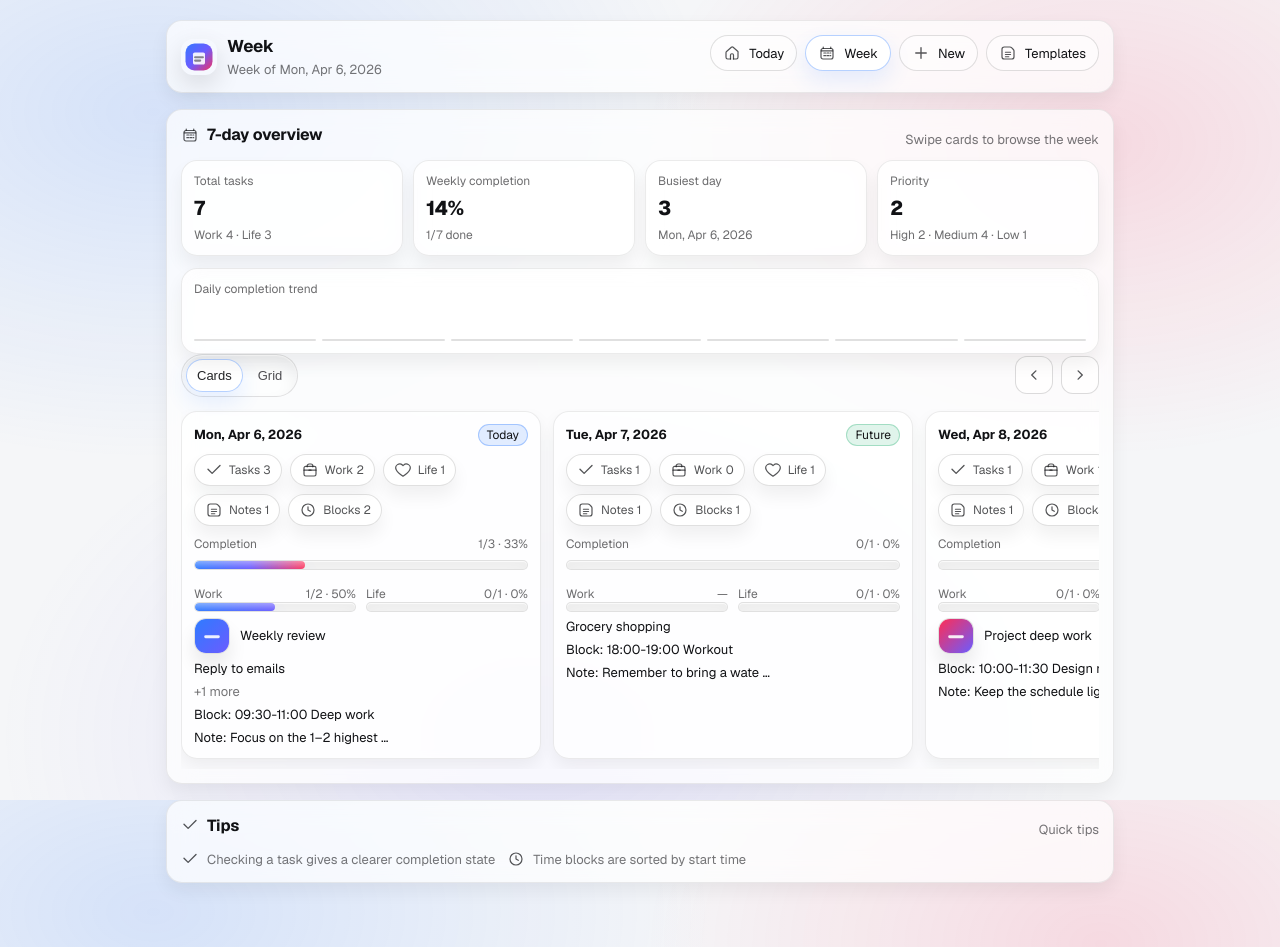
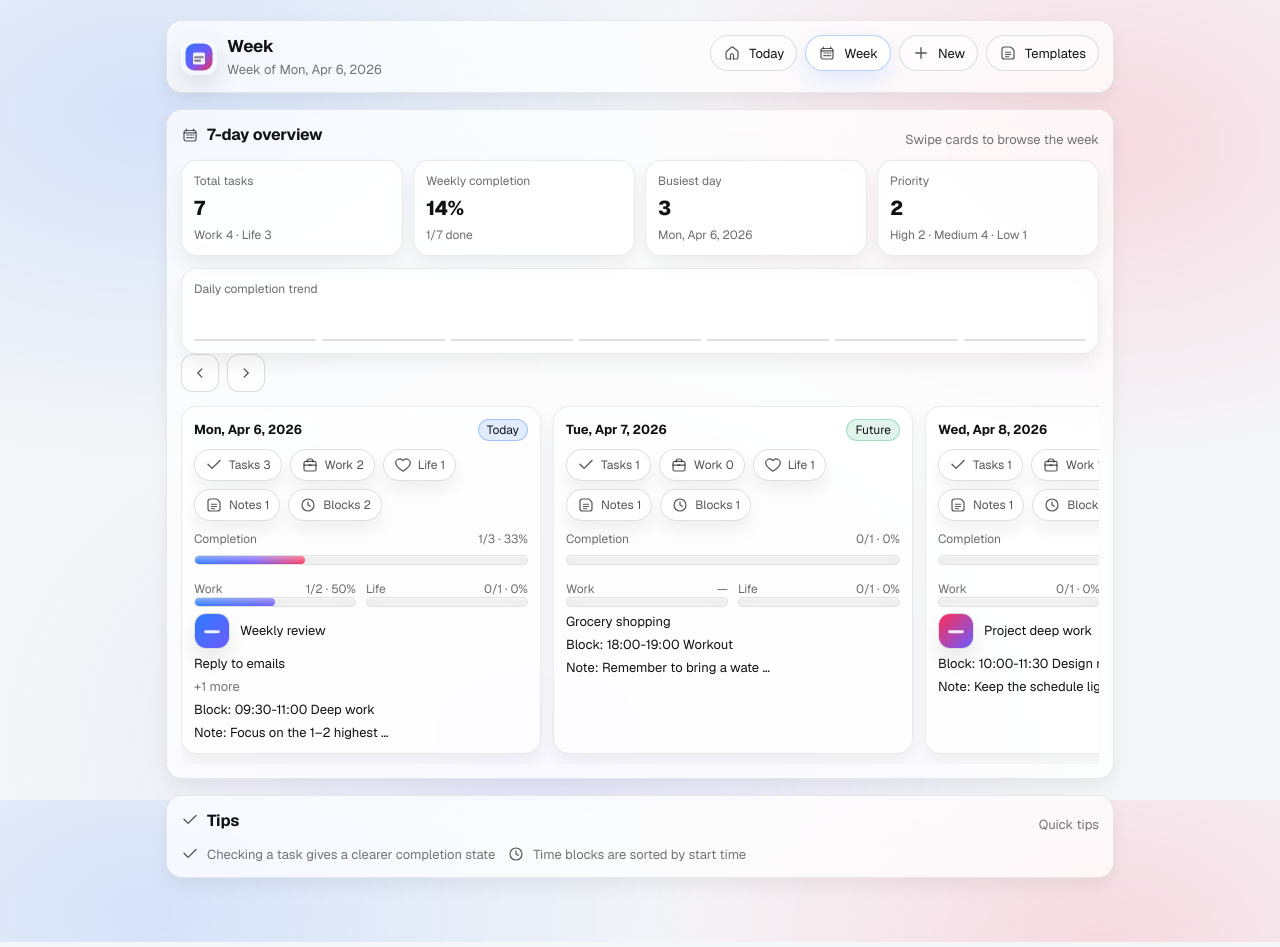
Before and after one commit to abyssyli/my-tool, a Next.js app: page /week in a window 1280 px wide. Built offline with nearby package versions, Linux system fonts and the light colour scheme.

Commit message:
v7: verified closed-loop interaction flow

```diff
--- a/src/app/week/page.tsx
+++ b/src/app/week/page.tsx
@@ -2,7 +2,7 @@
 
 import Link from "next/link";
 import Image from "next/image";
-import React, { useMemo, useRef, useState } from "react";
+import React, { useMemo, useRef } from "react";
 
 import { PageShell } from "@/app/components/PageShell";
 import { usePlanner } from "@/app/PlannerProvider";
@@ -44,7 +44,6 @@ export default function WeekPage() {
     return [today, ...weekDays.slice(0, idx), ...weekDays.slice(idx + 1)];
   }, [weekDays, today]);
   const carouselRef = useRef<HTMLDivElement | null>(null);
-  const [view, setView] = useState<"cards" | "grid">("cards");
 
   function scrollCarousel(direction: -1 | 1) {
     const el = carouselRef.current;
@@ -133,28 +132,6 @@ export default function WeekPage() {
         })()}
 
         <div className={styles.weekControls}>
-          <div className={styles.segmented} role="tablist" aria-label="Week view">
-            <button
-              className={view === "cards" ? styles.segButtonActive : styles.segButton}
-              type="button"
-              onClick={() => setView("cards")}
-              role="tab"
-              aria-selected={view === "cards"}
-            >
-              Cards
-            </button>
-            <button
-              className={view === "grid" ? styles.segButtonActive : styles.segButton}
-              type="button"
-              onClick={() => setView("grid")}
-              role="tab"
-              aria-selected={view === "grid"}
-            >
-              Grid
-            </button>
-          </div>
-
-          {view === "cards" ? (
           <div className={styles.weekNav}>
             <button
               className={styles.iconButton}
@@ -173,13 +150,9 @@ export default function WeekPage() {
               <IconChevronRight className={styles.icon} />
             </button>
           </div>
-          ) : null}
         </div>
 
-        <div
-          className={view === "cards" ? styles.weekCarousel : styles.gridWeek}
-          ref={view === "cards" ? carouselRef : undefined}
-        >
+        <div className={styles.weekCarousel} ref={carouselRef}>
           {days.map((d) => {
             const tasks = state.tasks.filter((t) => t.date === d);
             const notes = state.notes.filter((n) => n.date === d);
@@ -203,7 +176,7 @@ export default function WeekPage() {
             return (
               <Link
                 key={d}
-                className={`${styles.weekDayLink} ${view === "cards" ? styles.weekDayCard : ""}`}
+                className={`${styles.weekDayLink} ${styles.weekDayCard}`}
                 href={`/day/${d}`}
               >
                 <div className={styles.weekDayHeader}>
```
Also changed, not shown: 1 other file (tests, documents, lock files or other folders). Lines whose indentation alone changed are shown as unchanged.
